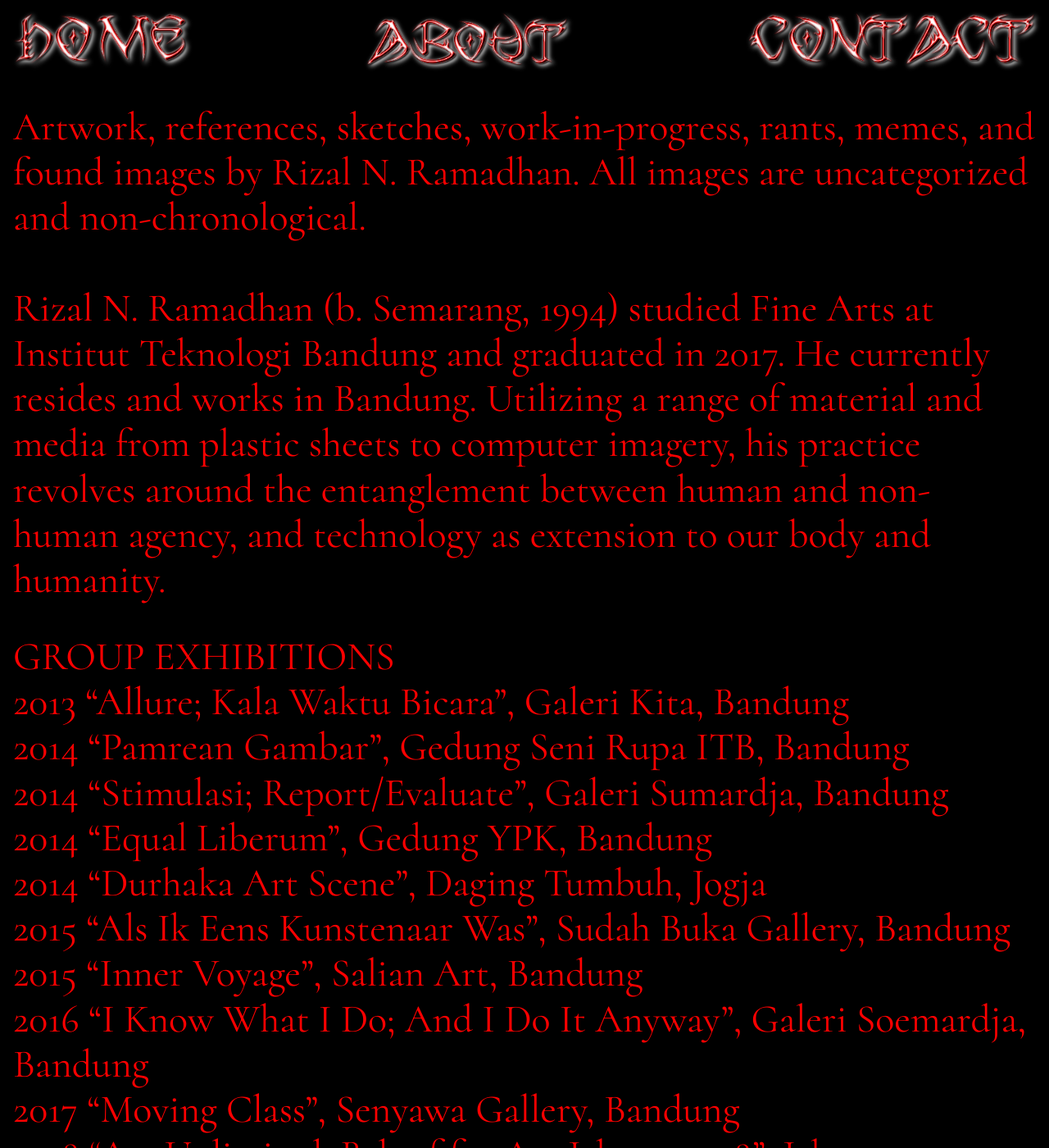
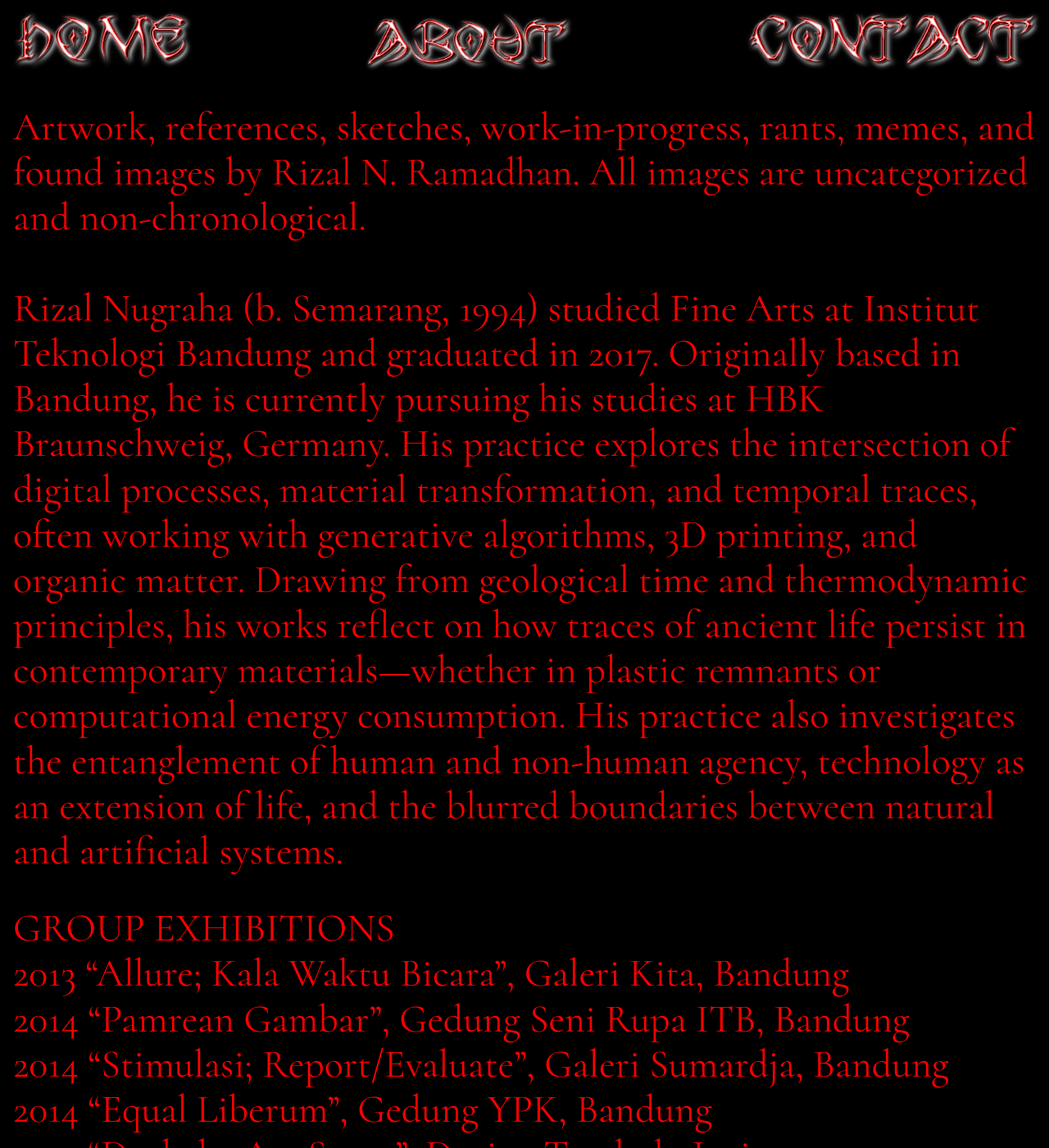
Before and after one commit to rizalnramadhan/rizalnramadhan.github.io, a Jekyll site: the page built from about.html, in a window 1280 px wide and 1400 px high. Shown: the whole window at 82% size. Built offline with Jekyll 4.4.1, drawn with Linux system fonts in a browser that asks for light colours; some of the changed text lies outside the part shown.

Commit message:
Update about.html

```diff
--- a/about.html
+++ b/about.html
@@ -4,7 +4,7 @@
 ---
 Artwork, references, sketches, work-in-progress, rants, memes, and found images by Rizal N. Ramadhan. All images are uncategorized and non-chronological.
 <br><br>
-Rizal N. Ramadhan (b. Semarang, 1994) studied Fine Arts at Institut Teknologi Bandung and graduated in 2017. He currently resides and works in Bandung. Utilizing a range of material and media from plastic sheets to computer imagery, his practice revolves around the entanglement between human and non-human agency, and technology as extension to our body and humanity.
+Rizal Nugraha (b. Semarang, 1994) studied Fine Arts at Institut Teknologi Bandung and graduated in 2017. Originally based in Bandung, he is currently pursuing his studies at HBK Braunschweig, Germany. His practice explores the intersection of digital processes, material transformation, and temporal traces, often working with generative algorithms, 3D printing, and organic matter. Drawing from geological time and thermodynamic principles, his works reflect on how traces of ancient life persist in contemporary materials—whether in plastic remnants or computational energy consumption. His practice also investigates the entanglement of human and non-human agency, technology as an extension of life, and the blurred boundaries between natural and artificial systems.
 <br>
 <p class="pt4">GROUP EXHIBITIONS <br>
   2013 “Allure; Kala Waktu Bicara”, Galeri Kita, Bandung <br>
```
Also changed, not shown: other parts of about.html (+1 -0 lines).
